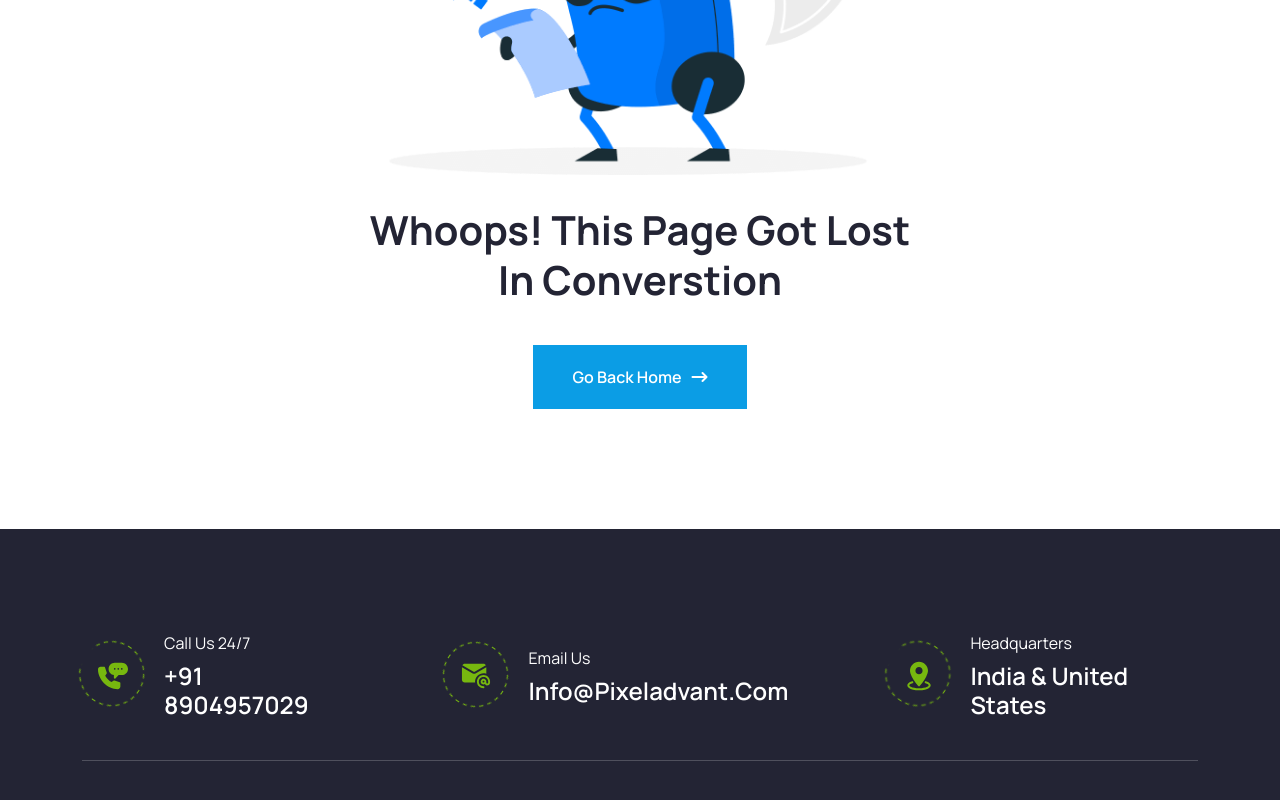
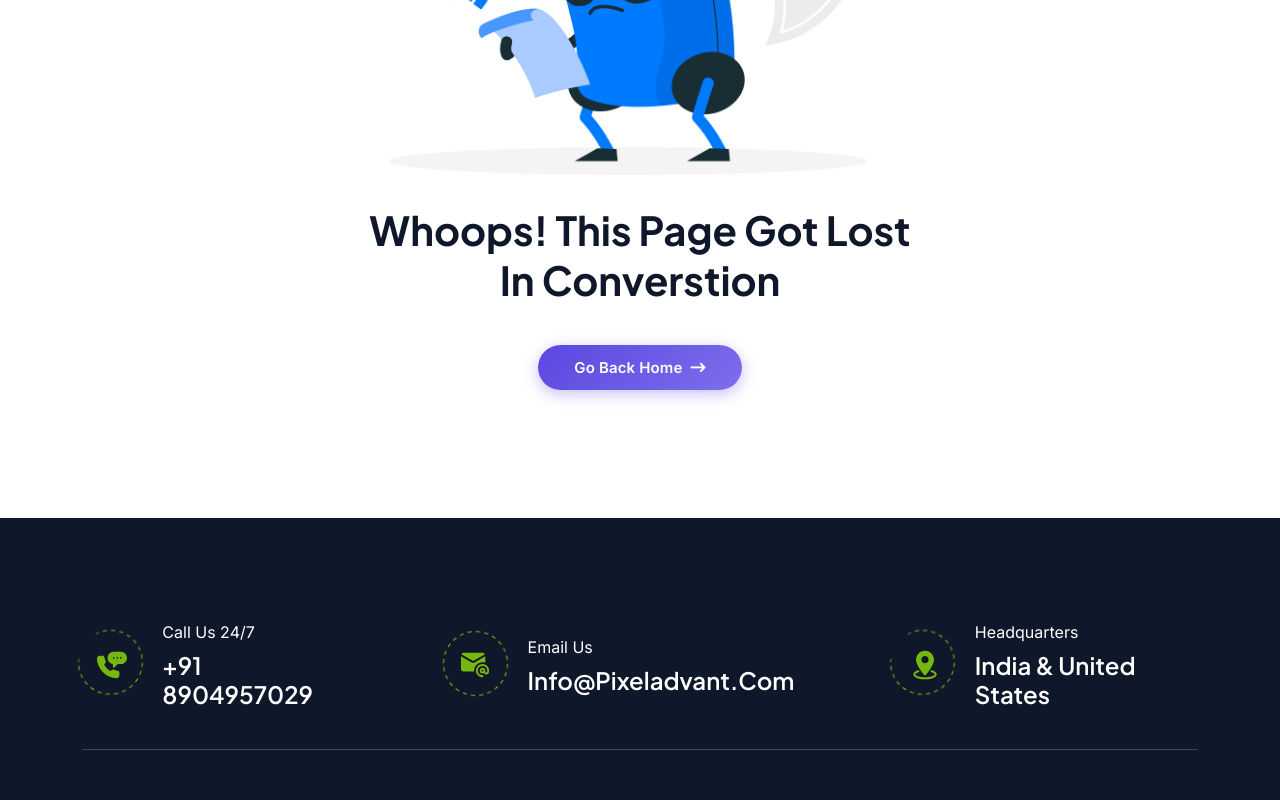
Before and after one commit to PixelAdvant/PixelAdvantWebsite, a React (Vite) app: page /404 in a window 1280 px wide. Shown: the part 1060-1860 px from the top of the page. Built offline with nearby package versions, Linux system fonts and the light colour scheme; no server answers.

Commit message:
Modernize site design - indigo palette, rounded buttons, premium fonts, section badges

```diff
--- a/src/assets/scss/_buttons.scss
+++ b/src/assets/scss/_buttons.scss
@@ -3,96 +3,113 @@
 
 //>>>>> Component Button Here <<<<<//
 .theme-btn {
-    background-color: $theme-color;
+    background: linear-gradient(135deg, #5b47e0 0%, #7c6fec 100%);
     color: $white;
     display: inline-block;
-    font-size: 16px;
+    font-size: 15px;
     font-weight: 600;
-    padding: 24px 40px;
-    border-radius: 0;
+    padding: 15px 36px;
+    border-radius: 50px;
     text-transform: capitalize;
-    -webkit-transition: all 0.3s ease-in-out;
-    transition: all 0.3s ease-in-out;
+    letter-spacing: 0.01em;
+    -webkit-transition: all 0.3s ease;
+    transition: all 0.3s ease;
     position: relative;
     z-index: 1;
     line-height: 1;
+    box-shadow: 0 4px 15px rgba(91, 71, 224, 0.35);
+    overflow: hidden;
 
     &::before {
         content: "";
-        background-color: $header-color;
-        width: 0;
-        height: 50%;
+        background: linear-gradient(135deg, #7c6fec 0%, #5b47e0 100%);
+        width: 100%;
+        height: 100%;
         position: absolute;
         top: 0;
         left: 0;
-        -webkit-transition: all 0.3s cubic-bezier(0.785, 0.135, 0.15, 0.86);
-        transition: all 0.3s cubic-bezier(0.785, 0.135, 0.15, 0.86);
+        opacity: 0;
+        -webkit-transition: opacity 0.3s ease;
+        transition: opacity 0.3s ease;
         z-index: -1;
+        border-radius: 50px;
     }
 
     &::after {
-        content: "";
-        background-color: $header-color;
-        width: 0;
-        height: 50%;
-        position: absolute;
-        bottom: 0;
-        right: 0;
-        -webkit-transition: all 0.3s cubic-bezier(0.785, 0.135, 0.15, 0.86);
-        transition: all 0.3s cubic-bezier(0.785, 0.135, 0.15, 0.86);
-        z-index: -1;
+        display: none;
     }
 
     i {
-        margin-left: 10px;
+        margin-left: 8px;
+        transition: transform 0.2s ease;
     }
 
     &:hover {
        color: $white;
+       box-shadow: 0 6px 24px rgba(91, 71, 224, 0.45);
+       transform: translateY(-2px);
 
-        &::before,&::after {
-            width: 100%;
+        &::before {
+            opacity: 1;
+        }
+
+        i {
+            transform: translateX(3px);
         }
     }
 
+    &:active {
+        transform: translateY(0);
+    }
+
     &.hover-white {
-        &::before,&::after {
-            background-color: $white;
+        &::before {
+            background: $white;
         }
 
         &:hover {
             color: $header-color;
+            box-shadow: 0 6px 24px rgba(255, 255, 255, 0.3);
         }
     }
 
     &.bg-white {
-        background-color: $white;
+        background: $white;
         color: $header-color;
+        box-shadow: 0 4px 15px rgba(15, 23, 42, 0.12);
+
+        &::before {
+            background: #f1f5f9;
+        }
 
         &:hover {
-            color: $white;
+            color: $header-color;
+            box-shadow: 0 6px 24px rgba(15, 23, 42, 0.18);
         }
     }
 
     &.border-white {
-        border: 1px solid $white;
-        background-color: transparent;
-        padding: 22px 40px;
+        border: 2px solid rgba(255,255,255,0.7);
+        background: transparent;
+        box-shadow: none;
+        padding: 13px 34px;
 
         @include breakpoint (max-md){
-            padding: 18px 32px;
+            padding: 11px 28px;
         }
 
         @include breakpoint (max-sm){
-            padding: 16px 30px;
+            padding: 10px 24px;
         }
 
-        &::before,&::after {
-            background-color: $white;
+        &::before {
+            background: $white;
         }
 
         &:hover {
             color: $header-color !important;
+            box-shadow: none;
+            border-color: $white;
         }
     }
 
--- a/src/assets/scss/_typography.scss
+++ b/src/assets/scss/_typography.scss
@@ -15,10 +15,10 @@
 // $heading-font: "Playfair Display", serif;
 // $body-font: "Inter", sans-serif;
 
-@import url("https://fonts.googleapis.com/css2?family=Manrope:wght@400;500;600;700;800&display=swap");
+@import url("https://fonts.googleapis.com/css2?family=Plus+Jakarta+Sans:wght@400;500;600;700;800&family=Inter:wght@400;500;600;700&display=swap");
 
-$heading-font: "Manrope", sans-serif;
-$body-font: "Manrope", sans-serif;
+$heading-font: "Plus Jakarta Sans", sans-serif;
+$body-font: "Inter", sans-serif;
 
 // @import url("https://fonts.googleapis.com/css2?family=Cormorant+Garamond:wght@600;700&family=Source+Sans+3:wght@400;500;600;700&display=swap");
 
@@ -33,12 +33,20 @@ body {
     font-family: $body-font;
     font-size: 16px;
     font-weight: normal;
-    line-height: 28px;
+    line-height: 1.75;
     color: $text-color;
     background-color: $white;
 	padding: 0;
 	margin: 0;
 	overflow-x: hidden;
+    -webkit-font-smoothing: antialiased;
+    -moz-osx-font-smoothing: grayscale;
+    scroll-behavior: smooth;
+}
+
+::selection {
+    background-color: rgba(91, 71, 224, 0.15);
+    color: #0f172a;
 }
 
 ul {
@@ -131,6 +139,10 @@ a {
     cursor: pointer;
     color: $header-color;
 	@include transition;
+
+	&:hover {
+		color: #5b47e0;
+	}
 }
 
 p {
--- a/src/assets/scss/_variables.scss
+++ b/src/assets/scss/_variables.scss
@@ -3,19 +3,19 @@
     --body: #fff;
     --black: #000;
     --white: #fff;
-    --theme: #0b9de5;
-    --theme2: #2894e6;
-    --header: #232434;
-    --text: #585858;
+    --theme: #5b47e0;
+    --theme2: #7c6fec;
+    --header: #0f172a;
+    --text: #64748b;
     --text-2: #ffffffcc;
-    --border: #E3E3E3;
-    --border2: #242449;
-    --border3: #5262FF;
-    --bg: #F3F7FB;
-    --bg2: #282832;
-    --bg3: #ffffff33;
-    --box-shadow: 0px 4px 25px rgba(0, 0, 0, 0.06);
-    --box-shadow-2: 0px 4px 25px rgba(56, 75, 255, 0.1);
+    --border: #e2e8f0;
+    --border2: #1e293b;
+    --border3: #5b47e0;
+    --bg: #f8fafc;
+    --bg2: #1e293b;
+    --bg3: #ffffff1a;
+    --box-shadow: 0px 4px 24px rgba(15, 23, 42, 0.08);
+    --box-shadow-2: 0px 8px 32px rgba(91, 71, 224, 0.18);
 }
 
 // Theme Color - Defualt Colors
--- a/src/components/sections/blogs/blogCard.tsx
+++ b/src/components/sections/blogs/blogCard.tsx
@@ -40,8 +40,8 @@ const BlogCard = ({ news }: { news: BlogPostDataType, className?: string }) => {
                 {/* Category pill */}
                 <span style={{
                     display: 'inline-block',
-                    backgroundColor: '#eff6ff',
-                    color: '#2563eb',
+                    backgroundColor: '#f0eefb',
+                    color: '#5b47e0',
                     fontSize: '11px',
                     fontWeight: '600',
                     letterSpacing: '0.05em',
--- a/src/components/sections/blogs/blogCommentForm.tsx
+++ b/src/components/sections/blogs/blogCommentForm.tsx
@@ -148,7 +148,7 @@ const BlogCommentForm = ({ blogTitle = 'Blog Post' }: BlogCommentFormProps) => {
                             disabled={loading}
                             style={{
                                 padding: '12px 28px',
-                                backgroundColor: loading ? '#93c5fd' : '#2563eb',
+                                backgroundColor: loading ? '#a89ef4' : '#5b47e0',
                                 color: 'white',
                                 border: 'none',
                                 borderRadius: '8px',
--- a/src/components/sections/blogs/blogSIdebar.tsx
+++ b/src/components/sections/blogs/blogSIdebar.tsx
@@ -107,7 +107,7 @@ const BlogSidebar = () => {
                                 to="/blog"
                                 style={{
                                     fontSize: "14px",
-                                    color: cat.active ? "#2563eb" : "#374151",
+                                    color: cat.active ? "#5b47e0" : "#374151",
                                     fontWeight: cat.active ? "600" : "400",
                                     textDecoration: "none",
                                 }}
@@ -198,9 +198,9 @@ const BlogSidebar = () => {
                                 transition: "all 0.2s",
                             }}
                             onMouseEnter={(e) => {
-                                e.currentTarget.style.backgroundColor = "#2563eb";
+                                e.currentTarget.style.backgroundColor = "#5b47e0";
                                 e.currentTarget.style.color = "#fff";
-                                e.currentTarget.style.borderColor = "#2563eb";
+                                e.currentTarget.style.borderColor = "#5b47e0";
                             }}
                             onMouseLeave={(e) => {
                                 e.currentTarget.style.backgroundColor = "transparent";
--- a/src/components/sections/blogs/blogSubscription.tsx
+++ b/src/components/sections/blogs/blogSubscription.tsx
@@ -62,13 +62,13 @@ const BlogSubscription = () => {
             <div style={{
                 width: '48px',
                 height: '48px',
-                backgroundColor: '#eff6ff',
+                backgroundColor: '#f0eefb',
                 borderRadius: '50%',
                 display: 'flex',
                 alignItems: 'center',
                 justifyContent: 'center',
                 margin: '0 auto 16px',
-                color: '#2563eb',
+                color: '#5b47e0',
                 fontSize: '20px'
             }}>
                 <i className="fa-solid fa-bell" />
@@ -120,7 +120,7 @@ const BlogSubscription = () => {
                         disabled={loading}
                         style={{
                             padding: '11px 22px',
-                            backgroundColor: '#2563eb',
+                            backgroundColor: '#5b47e0',
                             color: 'white',
                             border: 'none',
                             borderRadius: '8px',
--- a/src/pages/blog-details.tsx
+++ b/src/pages/blog-details.tsx
@@ -28,8 +28,8 @@ const BlogDetails = () => {
                                 <span
                                     style={{
                                         display: "inline-block",
-                                        backgroundColor: "#eff6ff",
-                                        color: "#2563eb",
+                                        backgroundColor: "#f0eefb",
+                                        color: "#5b47e0",
                                         fontSize: "11px",
                                         fontWeight: "700",
                                         letterSpacing: "0.06em",
@@ -88,7 +88,7 @@ const BlogDetails = () => {
 
                                 <blockquote
                                     style={{
-                                        borderLeft: "4px solid #2563eb",
+                                        borderLeft: "4px solid #5b47e0",
                                         backgroundColor: "#f8faff",
                                         padding: "24px 28px",
                                         borderRadius: "0 10px 10px 0",
```
Also changed, not shown: src/assets/scss/_section.scss (+18 -6 lines), src/components/sections/blogs/blogComments.tsx (+4 -4 lines), src/components/sections/blogs/blogInteractions.tsx (+4 -4 lines), src/pages/blog.tsx (+4 -4 lines), 1 other file (tests, documents, lock files or other folders).
